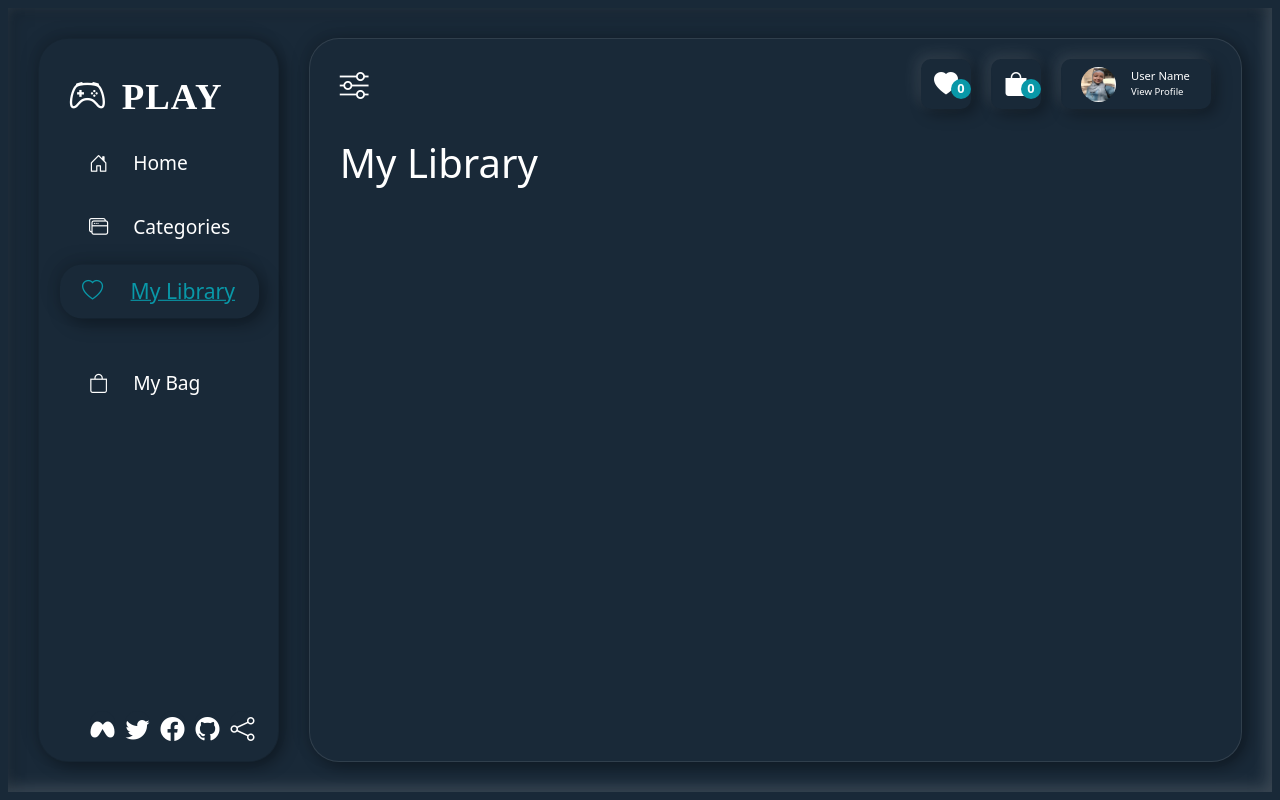
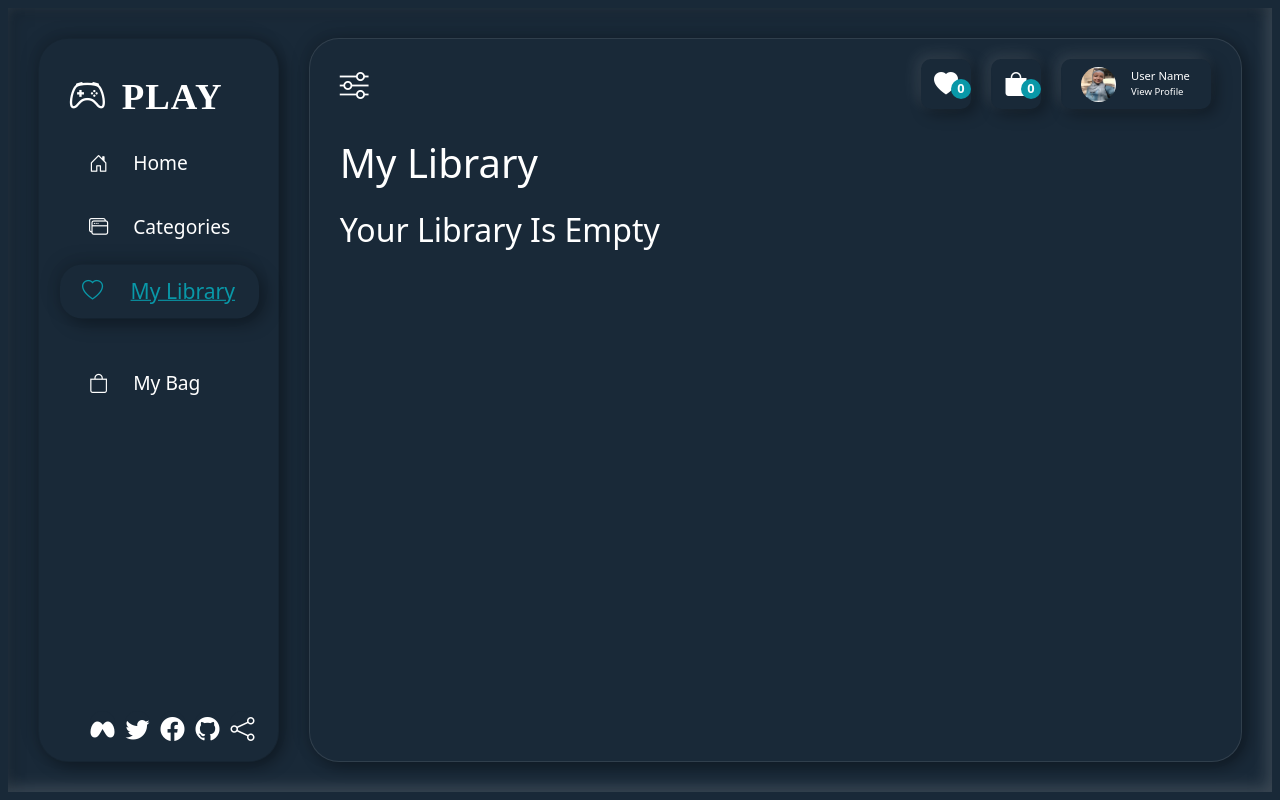
Before and after one commit to HidayahJadaan/Game-Store-eCommerce_ReactJS, a React (Create React App) app: page / in a window 1280 px wide. Both pictures are taken after a click on the link "My Library". Built offline with nearby package versions, Linux system fonts and the light colour scheme; a web font is replaced by a local one.

Commit message:
My Library Is Finished

```diff
--- a/src/App.js
+++ b/src/App.js
@@ -1,12 +1,21 @@
-import './index.css'
-import 'bootstrap/dist/css/bootstrap.min.css'
-import React from 'react';
-import Main from './pages/Main';
+import "./index.css";
+import "bootstrap/dist/css/bootstrap.min.css";
+import React, { useState } from "react";
+import Main from "./pages/Main";
+// GLOBAL
+export const AppContext = React.createContext();
 
 function App() {
+  // LOCAL
+  const [library, setLibrary] = useState([]);
+  const [bag, setBag] = useState([]);
+
   return (
-<Main />
-
+    <>
+      <AppContext.Provider value={{ library, setLibrary, bag, setBag }}>
+        <Main />
+      </AppContext.Provider>
+    </>
   );
 }
 
--- a/src/components/game-card/GameCard.jsx
+++ b/src/components/game-card/GameCard.jsx
@@ -1,13 +1,32 @@
-import React from "react";
+import React, { useContext } from "react";
 import "./game-card.css";
 import GameRating from "../game-rating/GameRating";
+import { AppContext } from "../../App";
 
 export default function GameCard({ game }) {
+  const { library, setLibrary, bag, setBag } = useContext(AppContext);
+
+  const handleAddToLibrary = (game) => {
+    setLibrary([...library, game]);
+  };
+
+  const handleRemoveFromLibrary = (game) => {
+    setLibrary(library.filter((item) => item._id !== game._id));
+  };
+
   return (
     <div className="col-xl-3 col-lg-4 col-md-6">
       <div className="gameCard">
         <img src={game.img} className="img-fluid" alt={game.title} />
-        <a href="#" className="like">
+        <a
+          href="#"
+          className={`like ${library.includes(game)? 'active': " "}`}
+          onClick={
+            library.includes(game)
+              ? () => handleRemoveFromLibrary(game)
+              : () => handleAddToLibrary(game)
+          }
+        >
           {" "}
           <i className="bi bi-heart-fill"></i>{" "}
         </a>
--- a/src/components/game-card/game-card.css
+++ b/src/components/game-card/game-card.css
@@ -37,7 +37,7 @@
 }
 
 .gameCard .like.active {
-  color: var(--secondary);
+  color: #ff0000;
 }
 .gameCard .gameFeature {
   display: flex;
--- a/src/pages/Main.jsx
+++ b/src/pages/Main.jsx
@@ -1,8 +1,6 @@
-import React, { useEffect, useRef, useState } from "react";
-
+import React, { useEffect, useRef, useState, useContext } from "react";
 import { toast } from "react-toastify";
 import "react-toastify/dist/ReactToastify.css";
-
 import "./main.css";
 import SideMenu from "../components/side-menu/SideMenu";
 import Header from "./header/Header";
@@ -10,8 +8,13 @@
 import Categories from "../pages/categories/Categories";
 import MyLibrary from "../pages/library/MyLibarary";
 import MyBag from "../pages/my-bag/MyBag";
+import { AppContext } from "../App";
+
 
 export default function Main() {
+
+  const {library, bag} = useContext(AppContext);
+
   const [active, setActive] = useState(false);
   const [games, setGames] = useState([]);
 
@@ -65,10 +68,17 @@
       <div className={`banner ${active ? "active" : ""}`}>
         <Header toggleActive={handleToggleActive} />
         <div className="container-fliud">
-          <Home games={games} reference={homeRef} />
-          <Categories games={games} reference={categoryRef} />
-          <MyLibrary games={games} reference={libraryRef} />
-          <MyBag games={games} reference={bagRef} />
+
+          { games && games.length >0 && (
+
+          <>
+            <Home games={games} reference={homeRef} />
+            <Categories games={games} reference={categoryRef} />
+            <MyLibrary games={library} reference={libraryRef} />
+            <MyBag games={bag} reference={bagRef} />
+          </>
+          )}
+
         </div>
       </div>
     </main>
--- a/src/pages/categories/Categories.jsx
+++ b/src/pages/categories/Categories.jsx
@@ -27,21 +27,21 @@
     setData(games.filter((game) => game.category === category));
   };
 
-  useEffect(() => {
-    setData(games);
-  }, [games]);
-
   const [text, setText] = useState("");
 
   const handleSearchGames = (e) => {
     // the remaing games will be appeared
     setData(
       games.filter((game) =>
-        game.title.toLowerCase().includes(e.target.value.toLowerCase())
+      game.title.toLowerCase().includes(e.target.value.toLowerCase())
       )
-    );
-    setText(e.target.value);
-  };
+      );
+      setText(e.target.value);
+    };
+
+      // useEffect(() => {
+      //   setData(games);
+      // }, [games]);
 
   return (
     <section ref={reference} id="categories" className="categories">
--- a/src/pages/library/MyLibarary.jsx
+++ b/src/pages/library/MyLibarary.jsx
@@ -1,9 +1,22 @@
-import React from 'react'
-import './library.css'
-export default function MyLibarary({ games, reference} ) {
+import React from "react";
+import "./library.css";
+import GameCard from "../../components/game-card/GameCard";
+export default function MyLibarary({ games, reference }) {
   return (
-    <section ref={reference} id='library' className='library'>
-      <h1>My Library</h1>
-      </section>
-  )
+    <section ref={reference} id="library" className="library">
+      <div className="conatiner-fluid">
+        <div className="row mb-3">
+          <h1>My Library</h1>
+        </div>
+
+        <div className="row">
+          {games.length === 0 ? (
+            <h2>Your Library Is Empty</h2>
+          ) : (
+            games.map((game) => <GameCard key={game._id} game={game} />)
+          )}
+        </div>
+      </div>
+    </section>
+  );
 }
```
